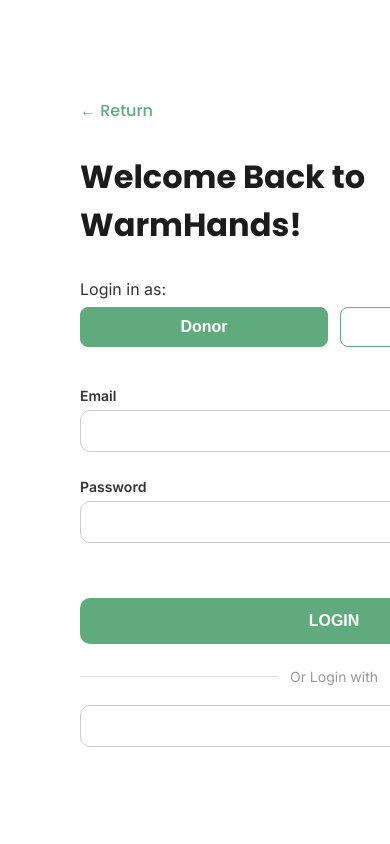
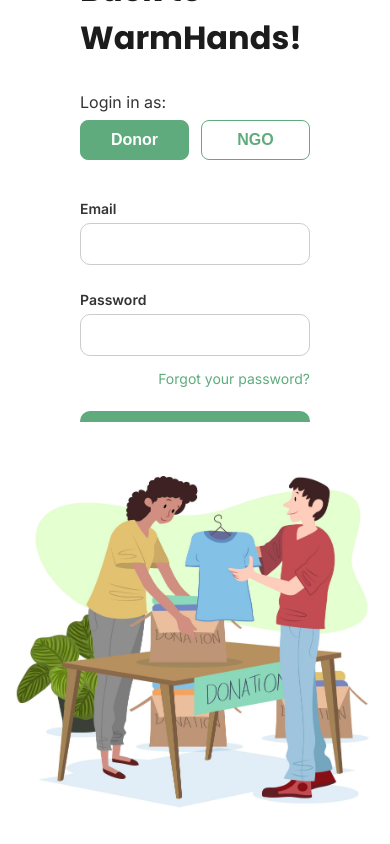
Before and after one commit to HusseinAtoui/donationplatform-frontend, a React (Create React App) app: page /login in a window 390 px wide. Built offline with nearby package versions, Linux system fonts and the light colour scheme.

Commit message:
login fix

```diff
--- a/src/pages/Login/Login.css
+++ b/src/pages/Login/Login.css
@@ -5,16 +5,19 @@
     display: flex;
     height: 100vh;
     font-family: 'Inter', sans-serif;
+    overflow: hidden; /* prevent any overflow */
 }
 
 /* Left Section */
 .login-left {
-    flex: 1;
+    flex: 1; /* half width */
+    max-width: 50%; /* explicitly limit to half */
     padding: 60px 80px;
     display: flex;
     flex-direction: column;
     justify-content: center;
     background-color: #ffffff;
+    box-sizing: border-box;
 }
 
 .return-text {
@@ -145,7 +148,24 @@
 
 /* Right Section */
 .login-image {
-    flex: 1;
+    flex: 1; /* half width */
+    max-width: 50%; /* explicitly limit to half */
+    height: 100%;
     background-image: url('../../assets/login-illustration.jpg');
     background-size: cover;
+    background-position: center;
+    background-repeat: no-repeat;
 }
+
+/* Responsive adjustments */
+@media (max-width: 768px) {
+    .login-container {
+        flex-direction: column;
+    }
+
+    .login-left, .login-image {
+        max-width: 100%;
+        flex: none;
+        height: 50vh;
+    }
+}
```
